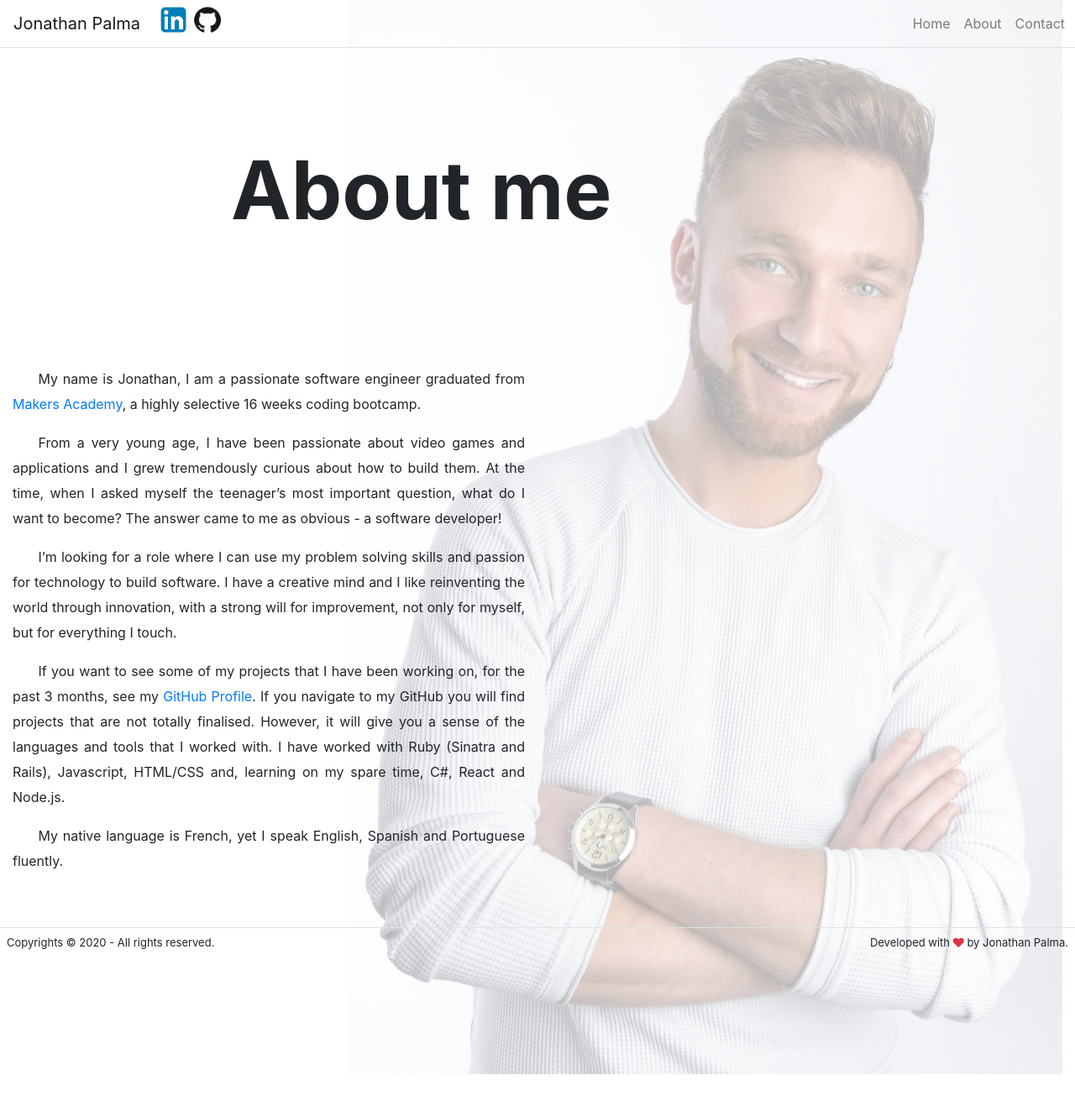
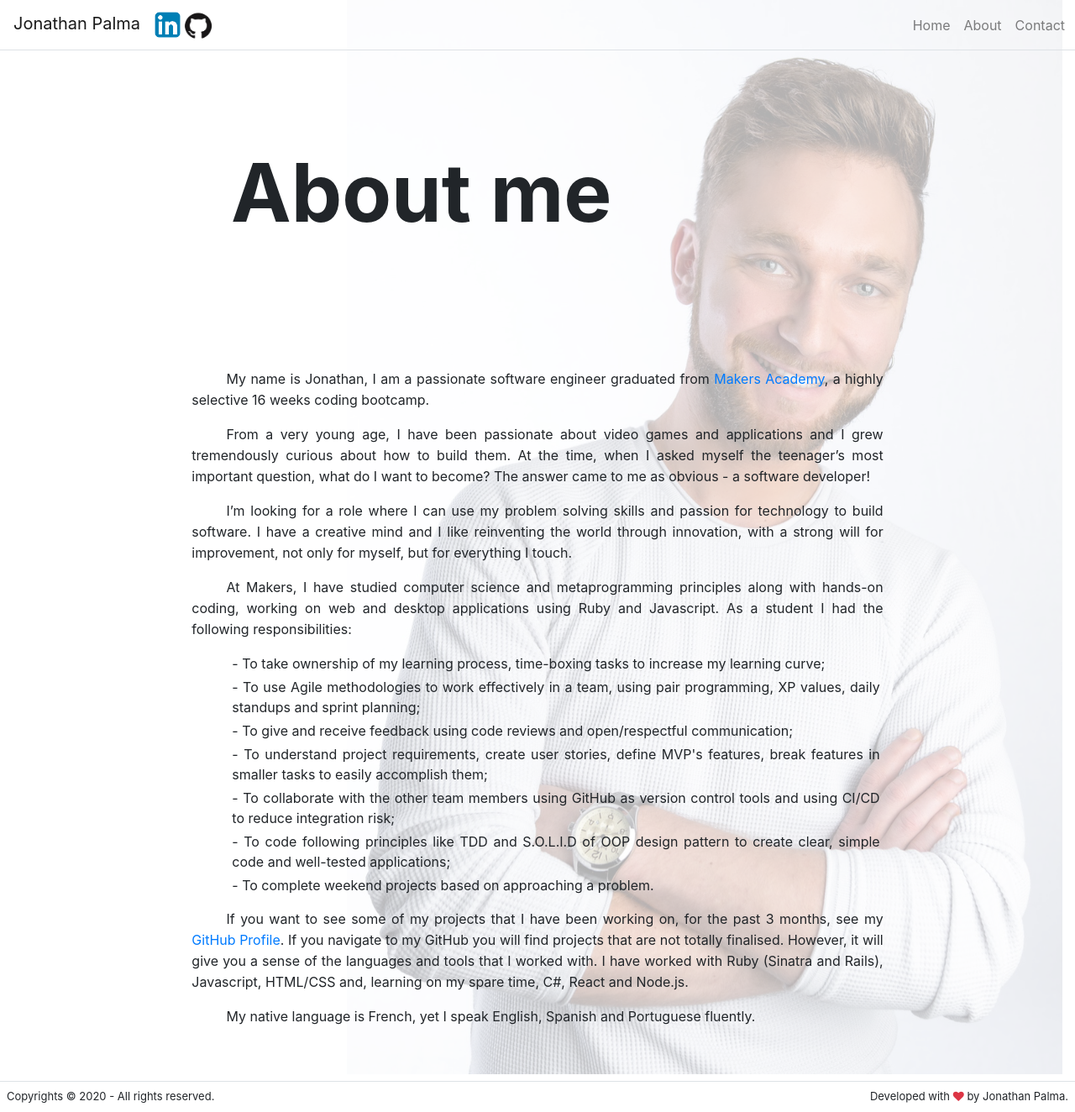
Before and after one commit to JonathanPalma-code/My-Portfolio, a React (Create React App) app: page /about in a window 1280 px wide. Shown: the whole page at 84% size. Before the commit the page ends 1141 px from the top, so only its background shows below. Built offline with nearby package versions, Linux system fonts and the light colour scheme.

Commit message:
chore: add content in aboutPage and style contact

```diff
--- a/src/App.js
+++ b/src/App.js
@@ -48,9 +48,9 @@ class App extends React.Component {
           <Navbar className="border-bottom pr-1" bg="transparent" expand="lg">
             <Navbar.Brand>Jonathan Palma
               <a href="https://www.linkedin.com/in/jonathan-palma-096a65112/">
-                <img className="p-fluid" src={Linkedin} alt="LinkedIn" /></a>
+                <img className="p-link" src={Linkedin} alt="LinkedIn" /></a>
               <a href="https://github.com/JonathanPalma-code/">
-                <img className="p-fluid2" src={GitHub} alt="GitHub" /></a>
+                <img className="p-git" src={GitHub} alt="GitHub" /></a>
             </Navbar.Brand>
 
             <Navbar.Toggle className="border-0" aria-controls="navbar-toggle" />
--- a/src/index.css
+++ b/src/index.css
@@ -21,7 +21,7 @@ h1.title {
 }
 
 .p2 {
-  line-height: 30px;
+  line-height: 25px;
   text-indent: 5%;
   text-align: justify;
   }
@@ -90,19 +90,16 @@ img.Photo {
   box-shadow: 0px 30px 100px -10px rgba(0, 0, 0, 0.4);
 }
 
-.p-fluid {
+.p-link {
   width: 33px;
   height: 33px;
   position: relative;
-  margin-left: 10%;
-  margin-top: -5%;
+  margin-left: 1rem;
 
-}.p-fluid2 {
+}.p-git {
   width: 40px;
   height: 35px;
-  position: relative;
-  margin-left: 2%;
-  margin-top: -5%;
+  position: absolute;
 }
 
 @media(max-width: 414px) {
--- a/src/pages/AboutPage.js
+++ b/src/pages/AboutPage.js
@@ -13,7 +13,7 @@ function AboutPage(props) {
           <img className=" ml-5 Photo" src={jonathanpalma} alt={jonathanpalma}/>
         </div>
         <div className='row'>
-          <div className='container-fluid col-12 col-md-6'>
+          <div className='container-fluid col-12 col-md-8'>
             <p className="p2">My name is Jonathan, I am a passionate software engineer graduated from <a href="https://makers.tech/">Makers Academy</a>, a highly selective 16 weeks coding bootcamp.</p>
             <p className="p2">From a very young age, I have been passionate about video games and applications and I grew tremendously curious about how to build them.
             At the time, when I asked myself the teenager’s most important question, what do I want to become?
@@ -22,6 +22,19 @@ function AboutPage(props) {
               I’m looking for a role where I can use my problem solving skills and passion for technology to build software.
               I have a creative mind and I like reinventing the world through innovation, with a strong will for improvement, not only for myself, but for everything I touch.
             </p>
+          </div>
+        </div>
+        <div className='row'>
+          <div className='container-fluid col-12 col-md-8'>
+            <p className="p2">At Makers, I have studied computer science and metaprogramming principles along with hands-on coding, working on web and desktop applications using Ruby and Javascript.
+            As a student I had the following responsibilities:</p>
+            <p className="m-1 text-justify ml-5">- To take ownership of my learning process, time-boxing tasks to increase my learning curve;</p>
+            <p className="m-1 text-justify ml-5">- To use Agile methodologies to work effectively in a team, using pair programming, XP values, daily standups and sprint planning;</p>
+            <p className="m-1 text-justify ml-5">- To give and receive feedback using code reviews and open/respectful communication;</p>
+            <p className="m-1 text-justify ml-5">- To understand project requirements, create user stories, define MVP's features, break features in smaller tasks to easily accomplish them;</p>
+            <p className="m-1 text-justify ml-5">- To collaborate with the other team members using GitHub as version control tools and using CI/CD to reduce integration risk;</p>
+            <p className="m-1 text-justify ml-5">- To code following principles like TDD and S.O.L.I.D of OOP design pattern to create clear, simple code and well-tested applications;</p>
+            <p className="mt-1 text-justify ml-5">- To complete weekend projects based on approaching a problem.</p>
             <p className="p2">
               If you want to see some of my projects that I have been working on, for the past 3 months, see my <a href="https://github.com/JonathanPalma-code">GitHub Profile</a>.
               If you navigate to my GitHub you will find projects that are not totally finalised. However, it will give you a sense of the languages and tools that I worked with.
@@ -29,7 +42,6 @@ function AboutPage(props) {
             </p>
             <p className="p2">My native language is French, yet I speak English, Spanish and Portuguese fluently.</p>
           </div>
-          <div className='col-md-6' />
         </div>
       </Content>
     </div>
--- a/src/pages/ContactPage.js
+++ b/src/pages/ContactPage.js
@@ -64,7 +64,7 @@ class ContactPage extends React.Component {
 
   render(){
     return (
-      <div className='container-fluid'>
+      <div className='container-fluid col-8'>
         <Hero title={this.props.title} />
         <Content>
           <Form onSubmit={this.handleSubmit}>
```
